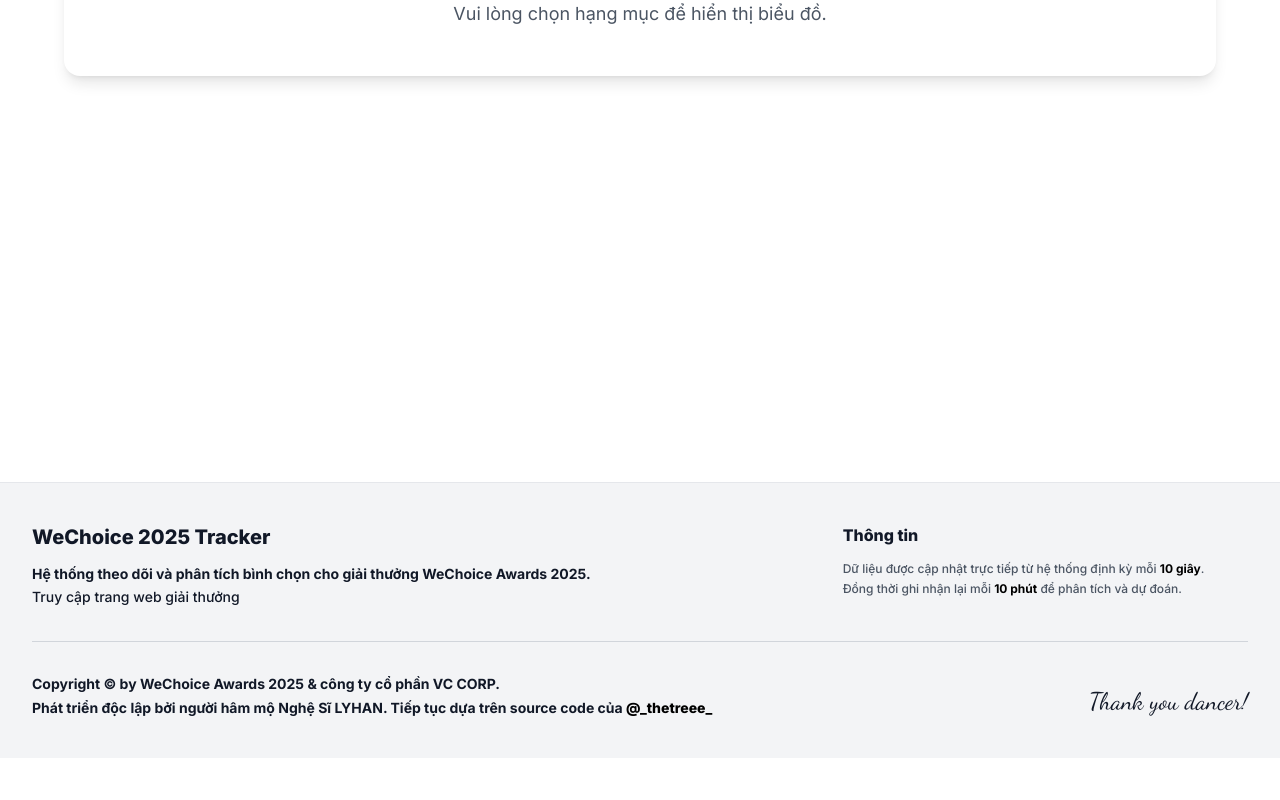
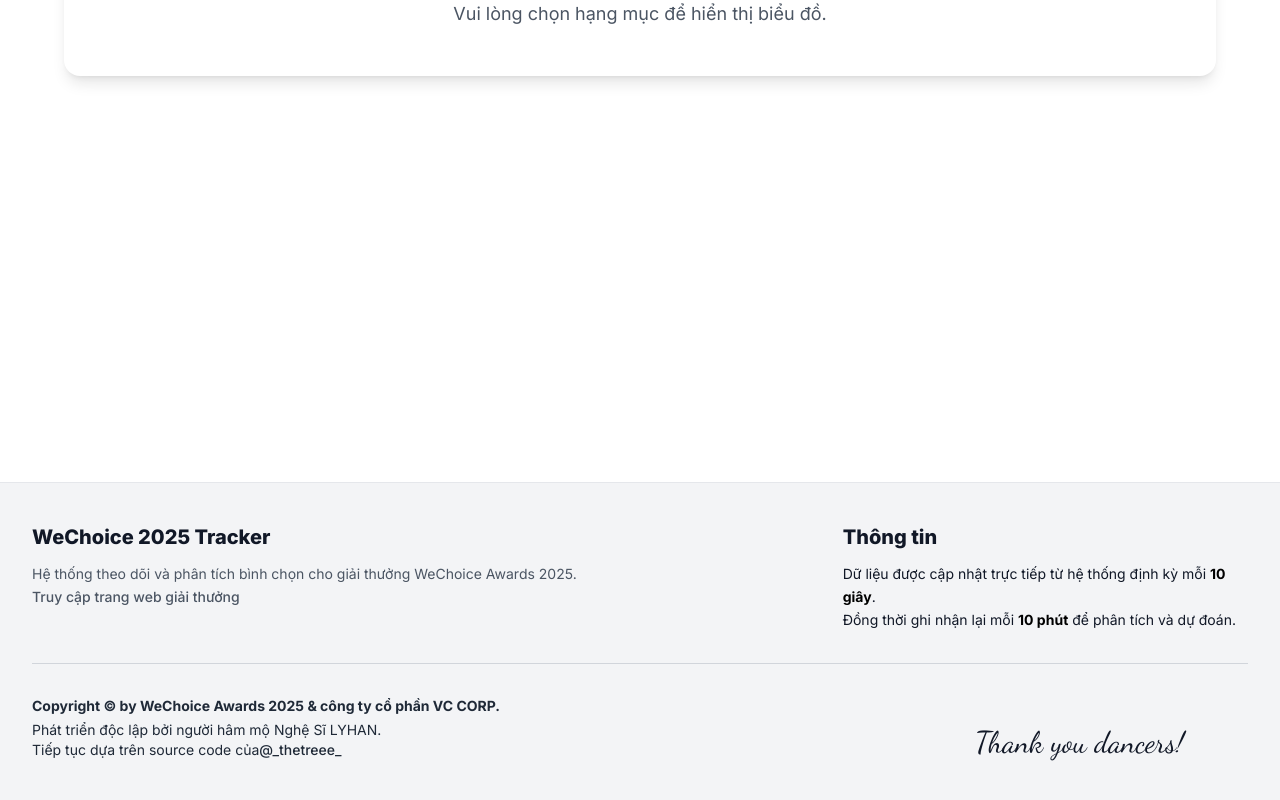
Before and after one commit to ntu09082007-eng/wechoice-tracker-frontend, a React (Vite) app: page /chart in a window 1280 px wide. Shown: the part 338-1138 px from the top of the page. Before the commit the page ends 1096 px from the top, so only its background shows below. Built offline with nearby package versions, Linux system fonts and the light colour scheme.

Commit message:
Update Footer.tsx

```diff
--- a/src/components/Footer.tsx
+++ b/src/components/Footer.tsx
@@ -1,6 +1,6 @@
 // @ts-nocheck
 /* eslint-disable */
-import React from 'react'; // 👈 QUAN TRỌNG: Phải có dòng này web mới sống lại được!
+import React from 'react';
 
 export default function Footer() {
   return (
@@ -9,10 +9,13 @@
 
         {/* --- PHẦN TRÊN --- */}
         <div className="flex flex-col md:flex-row justify-between gap-8 mb-8">
-          {/* Cột trái */}
+          {/* Cột trái: Tên & Mô tả */}
           <div className="md:w-1/2 space-y-3">
+            {/* Header: Size XL, Siêu đậm */}
             <h2 className="text-xl font-extrabold text-gray-900">WeChoice 2025 Tracker</h2>
-            <p className="text-gray-900 text-sm leading-relaxed font-bold">
+
+            {/* Body: Size SM, Bỏ in đậm (Mảnh như link) */}
+            <p className="text-gray-600 text-sm leading-relaxed font-normal">
               Hệ thống theo dõi và phân tích bình chọn cho giải thưởng WeChoice Awards 2025.
               <br />
               <a
@@ -26,10 +29,13 @@
             </p>
           </div>
 
-          {/* Cột phải */}
+          {/* Cột phải: Thông tin */}
           <div className="md:w-1/3 space-y-3">
-            <h3 className="font-extrabold text-gray-900">Thông tin</h3>
-            <p className="text-xs text-gray-600 leading-relaxed font-medium">
+            {/* Header: Chỉnh to bằng bên trái (text-xl font-extrabold) */}
+            <h3 className="text-xl font-extrabold text-gray-900">Thông tin</h3>
+
+            {/* Body: Chỉnh to bằng bên trái (text-sm) & cùng màu */}
+            <p className="text-gray-900 text-sm leading-relaxed font-normal">
               Dữ liệu được cập nhật trực tiếp từ hệ thống định kỳ mỗi <strong className="text-black">10 giây</strong>.
               <br />
               Đồng thời ghi nhận lại mỗi <strong className="text-black">10 phút</strong> để phân tích và dự đoán.
@@ -37,19 +43,35 @@
           </div>
         </div>
 
-        {/* Gạch ngang */}
+        {/* Đường gạch ngang */}
         <div className="h-px bg-gray-300 w-full mb-8"></div>
 
         {/* --- PHẦN DƯỚI --- */}
         <div className="flex flex-col md:flex-row justify-between items-center md:items-end gap-6 text-center md:text-left">
-          <div className="text-sm text-gray-900 font-bold space-y-1">
-            <p>Copyright © by WeChoice Awards 2025 & công ty cổ phần VC CORP.</p>
-            <p>
-              Phát triển độc lập bởi người hâm mộ Nghệ Sĩ LYHAN. Tiếp tục dựa trên source code của <span className="font-extrabold text-black">@_thetreee_</span>
+
+          {/* Copyright & Credits */}
+          <div className="text-sm text-gray-800 space-y-1">
+            {/* Copyright: Giữ nguyên in đậm */}
+            <p className="font-bold">Copyright © by WeChoice Awards 2025 & công ty cổ phần VC CORP.</p>
+
+            {/* Credits: Bỏ in đậm (font-normal) */}
+            <p className="font-normal">
+              Phát triển độc lập bởi người hâm mộ Nghệ Sĩ LYHAN.
+              <br/>Tiếp tục dựa trên source code của
+              <a
+                href="https://www.threads.com/@_thetreee_"
+                target="_blank"
+                rel="noreferrer"
+                className="hover:underline hover:text-gray-600 transition-colors"
+              >
+                @_thetreee_
+              </a>
             </p>
           </div>
-          <div className="text-2xl text-gray-900" style={{ fontFamily: '"Dancing Script", cursive' }}>
-            Thank you dancer!
+
+          {/* Chữ ký: To hơn (text-3xl) và dịch qua trái (md:mr-16) cho cân đối */}
+          <div className="font-cursive text-3xl text-gray-900 md:mr-16" style={{ fontFamily: '"Dancing Script", cursive' }}>
+            Thank you dancers!
           </div>
         </div>
       </div>
```
